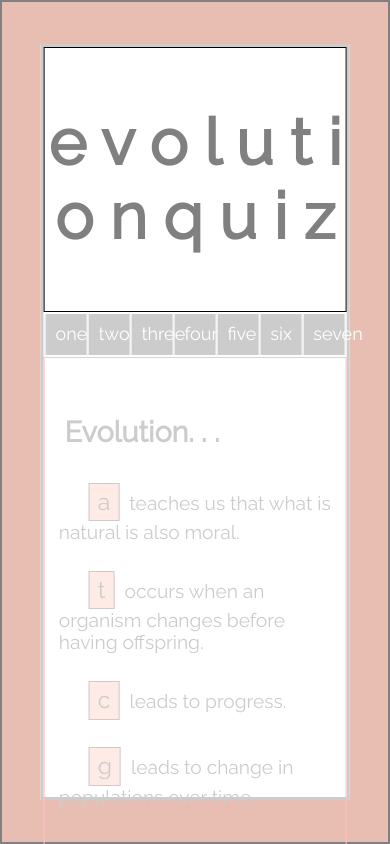
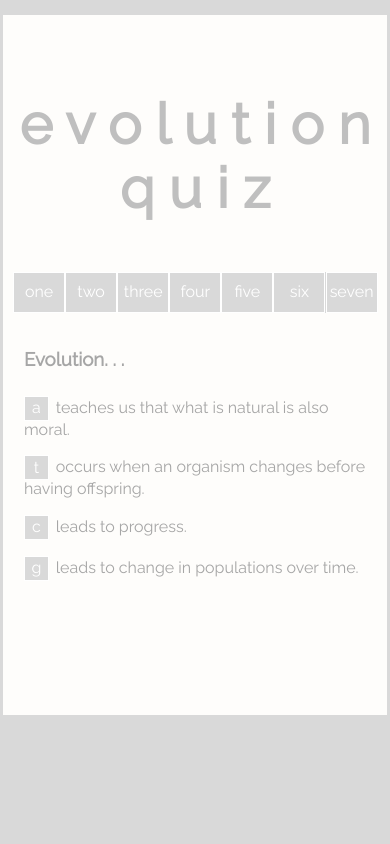
Before and after one commit to mzarako/evolution-quiz, a plain HTML site: page index.html in a window 390 px wide. Both pictures are taken after a click on the button "b e g i n". Drawn offline with nearby package versions, Linux system fonts and the light colour scheme.

Commit message:
responsive design complete

```diff
--- a/app.js
+++ b/app.js
@@ -193,7 +193,6 @@ function switchAnsweredCorrectly(state) {
 			$('.page7 .right-button').attr("disabled","disabled");
 			$('.page7 .wrong-button').attr("disabled","disabled");
 			$('.solution7').removeClass('hidden');
-			$('.which-question-container').addClass('hidden');
 			correctContainer($('#seven'));
 			correctNotification($('.solution7'));
 			state.correct++;
--- a/index.html
+++ b/index.html
@@ -2,14 +2,13 @@
 <html>
 <head>
 	<title>Evolution Quiz</title>
-
+	<meta name="viewport" content="width=device-width, initial-scale=1.0">
 	<link rel="stylesheet" href="https://cdnjs.cloudflare.com/ajax/libs/normalize/4.2.0/normalize.min.css">
 	<link href="https://fonts.googleapis.com/css?family=Raleway" rel="stylesheet">
 	<link rel="stylesheet" type="text/css" href="main.css">
-	<link rel="stylesheet" media="(min-width: 768px)" href="main.css">
+
 </head>
 <body>
-	<div class="holder">
 	<div class="container">
 		<header>
 			<h1>e v o l u t i o n   q u i z</h1>
@@ -81,7 +80,7 @@
 			<p class="wrong-answer"><button type="button" class="wrong-button">g</button>promiscuous</p>
 		</div>
 		<div class="solutions solution5 hidden">
-			<p>Sexual dimorphism is most pronounced in species with polygynous mating systems. In these systems, access to females is an all-or-nothing game in which males engage in fierce competition and must constantly uphold their status. Thus, they tend to have physical traits, like larger size or enlarged canines.</p>
+			<p>Sexual dimorphism is most pronounced in species with polygynous mating systems. In these systems, access to females is an all-or-nothing game in which males engage in fierce competition and must constantly uphold their status. Thus, they tend to have sexually dimorphic traits, like larger size or enlarged canines.</p>
 			<button type="button" class="next-page">c o n t i n u e</button>
 		</div>
 		<div class="pages page6 hidden">
@@ -112,7 +111,6 @@
 			<button type="button" class="next-page">r e p l a y</button>
 		</div>
 	</div>
-	</div>
 	<script src="https://code.jquery.com/jquery-2.2.3.min.js"></script>
   	<script src="app.js"></script>
 </body>
--- a/main.css
+++ b/main.css
@@ -2,105 +2,68 @@
 	box-sizing: border-box;
 }
 
-/* when bigger, max-height 90% */
 html {
-	background-color: #e7beb1;
+	background-color: #d9d9d9;
 }
 
 body {
 	font-family: 'Raleway', sans-serif;
-	color: #cccccc;
-	border: 2px solid grey;
-	position: fixed;
-	width: 100%;
-	height: 100%;
+	color: #a6a6a6;
 }
-
-.holder {
-	position: relative;
-	width: 100%;
-	height: 100%;
-}
-
 
 .hidden {
 	display: none;
 }
 
 .container {
-	border: 3px solid #cccccc;
-	position: absolute;
-	width: 80%;
-	height: 90%;
-	top: 50%;
-	left: 50%;
-	transform: translate(-50%, -50%);
-	background-color: white;
+	background-color: #FEFDFB;
+	max-width: 800px;
+	min-height: 850px;
+	margin: 0 auto;
 }
 
-
-h1, .landing-only h3 {
+header h1 {
 	text-align: center;
-	color: grey;
-}
-
-h1 {
-	font-size: 4em;
-	padding-top: 5%;
-	padding-bottom: 5%;
-}
-
-h3 {
-	font-size: 1.8em;
-	padding: 0 10% 0 10%;
-}
-
-p {
-	font-size: 1.2em;
-	padding: 1.5%;
-	color: #cccccc;
-}
-
-header {
-	border: 1px solid black;
-}
-
-.pages, .solutions {
-	padding: 30px 10px 20px 10px;
-	border: 1px solid pink;
+	padding: 8% 0 4% 0;
+	font-size: 3em;
+	color: #bfbfbf;
 }
 
 button {
+	color: white;
+	background-color: #d9d9d9;
 	cursor: pointer;
-	font-size: 1.2em;
-	color: #cccccc;
-	border: 1px solid #cccccc;
-	background-color: #ffebe5;
-	padding: 5px 8px 5px 8px;
+	border: 1px solid white;
 }
 
-.landing-only button {
-	display: block;
-	margin: auto;
-	margin-top: 30%;
+.landing-only {
+	text-align: center;
+	padding-top: 8%;
+}
+
+.landing-only h3:nth-child(2) {
+	color: #ffbb99;
+}
+
+.start {
+	margin-top: 5%;
 }
 
 .which-question-container {
+	margin: 5% 0;
+	background-color: #d9d9d9;
 	width: 100%;
-	border: 1px solid white;
-	font-size: 0;
-	background-color: #cccccc;
-	margin-top: 0;
 }
 
 .which-question {
 	display: inline-block;
-	padding: 10px;
+	width: 14.286%;
+	margin-right: -4px;
 	text-align: center;
-	width: 14.28%;
 	border: 1px solid white;
-	font-size: 18px;
 	color: white;
+	padding-top: 10px;
+	padding-bottom: 10px;
 }
 
 .correct-container {
@@ -111,24 +74,31 @@ button {
 	background-color: #ffbb99;
 }
 
-.page1 h3, .page2 h3, .page3 h3, .page4 h3, .page5 h3, .page6 h3, .page7 h3 {
-	padding-left: 10px;
+.pages {
+	margin: 8% 3%;
 }
 
-.right-button, .wrong-button {
-	margin-right: 10px;
-	margin-left: 30px;
+.pages h3 {
+	padding: 2% 0;
 }
 
-.solutions button {
-	display: block;
-	margin: auto;
+.right-answer button, .wrong-answer button {
+	margin-right: 2%;
+	display: inline-block;
+	width: 25px;
+	height: 25px;
+	-webkit-appearance: none;
 }
 
-.solutions p {
-	margin: auto;
-	margin-top: 10px;
-	margin-bottom: 20px;
+.solutions {
+	padding: 5% 5% 0 5%;
+	text-align: left;
+	color: #bfbfbf;
+}
+
+.next-page {
+	display: block;
+	margin: 0 auto;
 }
 
 .correct-text {
@@ -141,16 +111,42 @@ button {
 	color: #ffbb99;
 }
 
-.solutions {
-	position: absolute;
-	bottom: 0;
-	width: 100%;
+.pageFinal {
+	text-align: center;
+	padding-top: 5%;
 }
 
-@media (min-width: 768px) {
+.pageFinal button {
+	margin-top: 6%;
+}
+
+@media screen and (max-width: 375px) {
 	.container {
-		background-color: #f9efec;
-		max-width: 700px;
-		max-height: 1100px;
+		max-width: 310px;
+		min-height: 548px;
+		padding: 10px;
+		margin-top: 10px;
+	}
+	header h1 {
+		font-size: 1.8em;
 	}
 }
+
+@media screen and (max-width: 414px) and (min-width: 376px) {
+	.container {
+		max-width: 384px;
+		min-height: 700px;
+		padding: 10px 10px;
+		margin-top: 15px;
+	}
+	header h1 {
+		font-size: 3.5em;
+	}
+}
+
+@media screen and (max-width: 768px) and (min-width: 415px)  {
+	.container {
+		width: 700px;
+		margin-top: 10%;
+	}
+}
```
